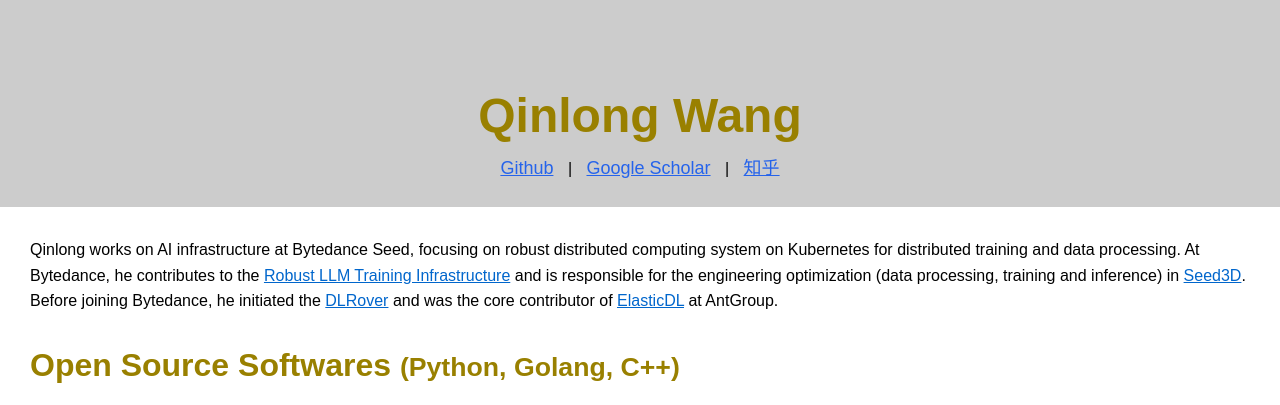
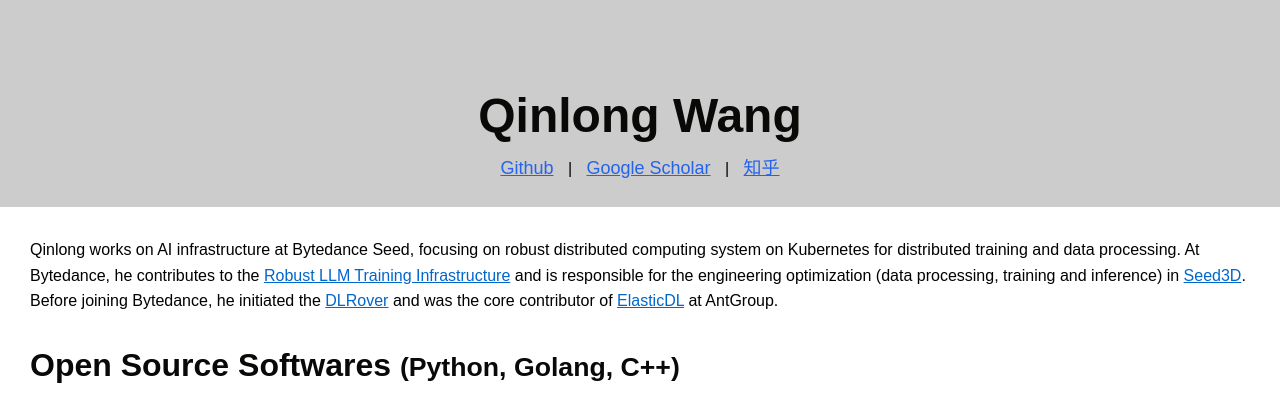
Before and after one commit to workingloong/workingloong.github.io, a plain HTML site: page index.html in a window 1280 px wide. Shown: the top 405 px of the page. Drawn offline with Linux system fonts and the light colour scheme.

Commit message:
Change header color.

```diff
--- a/index.html
+++ b/index.html
@@ -18,7 +18,7 @@
             margin-top: 60px;
         }
         .profile h1 {
-            color: #998000;
+            color: #090908;
             font-size: 48px;
             margin-bottom: 10px;
         }
@@ -33,7 +33,7 @@
             line-height: 1.6;
         }
         .content h2 {
-            color: #998000;
+            color: #090908;
             font-size: 32px;
             margin-bottom: 10px;
         }
```
